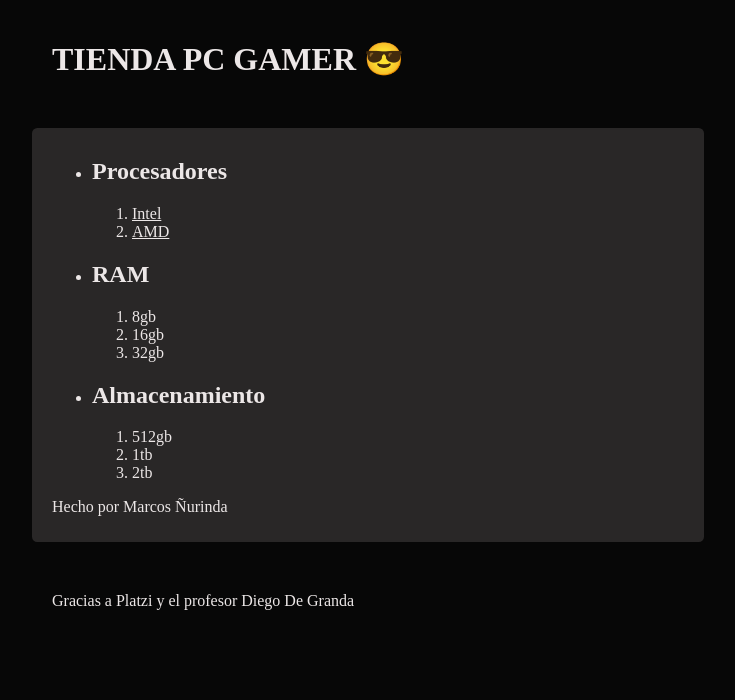
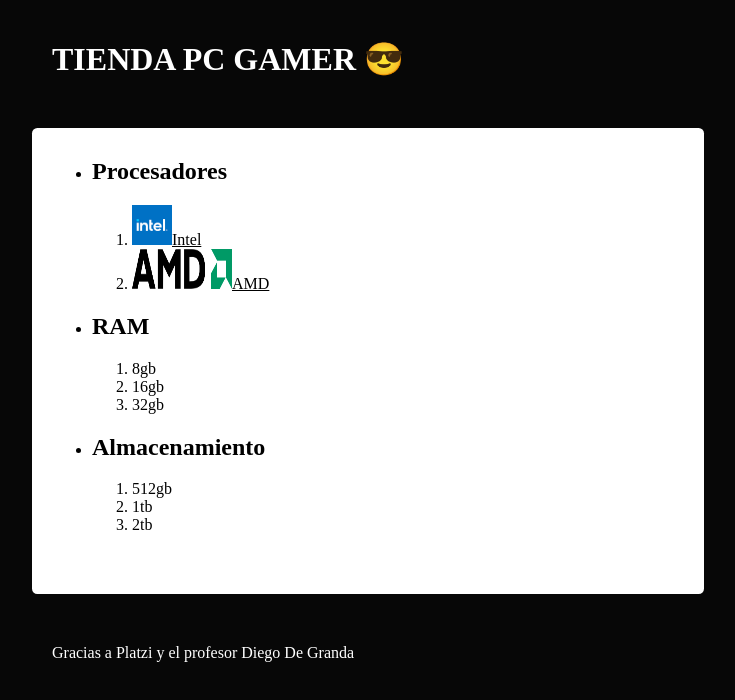
Before and after one commit to MarckJrquin/cursoDefinitivoHTMLyCSS, a plain HTML site: page index.html in a window 1280 px wide. Shown: the whole page, without its empty margins (272-1007 px from the left). Drawn offline with Linux system fonts and the light colour scheme.

Commit message:
actualizacion de 2 fotos en html

```diff
--- a/index.html
+++ b/index.html
@@ -29,16 +29,19 @@
                 margin: 50px auto;
                 padding: 10px 20px;
                 font-family: Montserrat;
-                color: #ece7e7;
-                background: #292727;
+                color: #000000;
+                background: #ffffff;
                 border-radius: 4pt;
 
             }
 
+            a{
+                color: #000000;
+            }
 
-            h1, p, a{
+            h1, p{
                 font-family: Montserrat;
-                color: #ece7e7;
+                color: #ffffff;
             }
 
         </style>
@@ -62,8 +65,8 @@
             <ul>
                 <li><h2>Procesadores</h2></li>
                 <ol>
-                    <li><a href="https://www.intel.la/content/www/xl/es/products/processors.html" target="_blank">Intel</a></li>
-                    <li><a href="https://www.amd.com/es/where-to-buy/ryzen-5000-series-processors" target="_blank">AMD</a></li>
+                    <li><img src="./claseImg/pics/tinified2/intel.png" width="40px" height="40px" alt="logo de intel"><a href="https://www.intel.la/content/www/xl/es/products/processors.html" target="_blank">Intel</a></li>
+                    <li><img src="./claseImg/pics/tinified2/amd.png" width="100px" height="40px" alt="logo de amd"><a href="https://www.amd.com/es/where-to-buy/ryzen-5000-series-processors" target="_blank">AMD</a></li>
                 </ol>
                 <li><h2>RAM</h2></li>
                 <ol>
```
Also changed, not shown: claseImg/pics/tinified2/amd.png (added), claseImg/pics/tinified2/intel.png (added), 1 other file.
